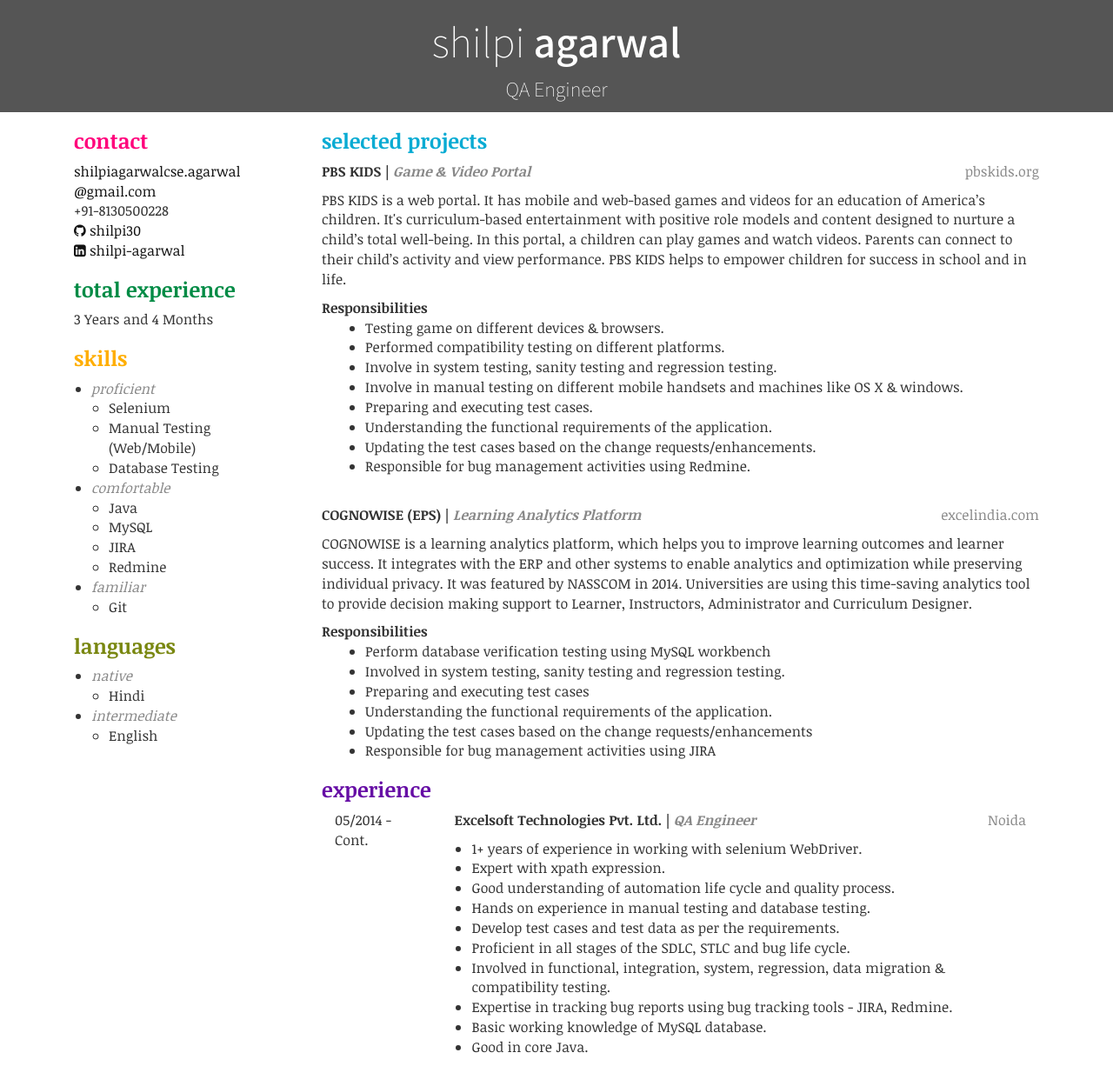
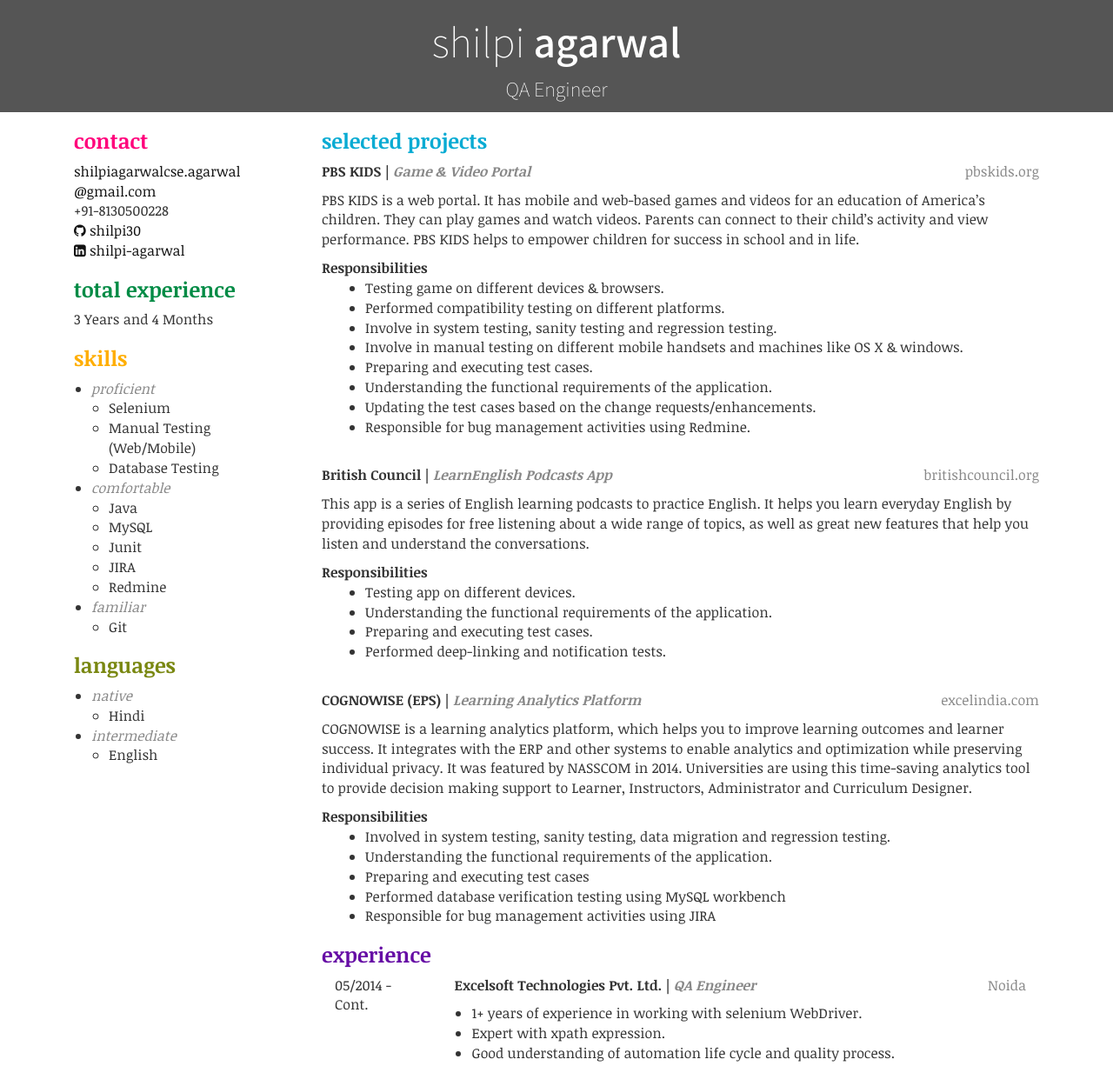
Before and after one commit to yoku2010/resume, a plain HTML site: page sa-resume-doc.html in a window 1280 px wide. Shown: the top 1226 px of the page at 87% size. Drawn offline with Linux system fonts and the light colour scheme.

Commit message:
Resume update

```diff
--- a/sa-resume-doc.html
+++ b/sa-resume-doc.html
@@ -52,6 +52,7 @@
                 <ul>
                   <li>Java</li>
                   <li>MySQL</li>
+                  <li>Junit</li>
                   <li>JIRA</li>
                   <li>Redmine</li>
                 </ul>
@@ -96,7 +97,7 @@
                   <em>Game &amp; Video Portal</em>
                 </strong>
               </p>
-              <p>PBS KIDS is a web portal. It has mobile and web-based games and videos for an education of America’s children. It's curriculum-based entertainment with positive role models and content designed to nurture a child’s total well-being. In this portal, a children can play games and watch videos. Parents can connect to their child’s activity and view performance. PBS KIDS helps to empower children for success in school and in life.</p>
+              <p>PBS KIDS is a web portal. It has mobile and web-based games and videos for an education of America’s children. They can play games and watch videos. Parents can connect to their child’s activity and view performance. PBS KIDS helps to empower children for success in school and in life.</p>
               <strong>Responsibilities</strong>
               <ul style="margin-left:30px;">
                 <li>Testing game on different devices &amp; browsers.</li>
@@ -107,6 +108,26 @@
                 <li>Understanding the functional requirements of the application.</li>
                 <li>Updating the test cases based on the change requests/enhancements.</li>
                 <li>Responsible for bug management activities using Redmine.</li>
+              </ul>
+            </div>
+            <br/>
+            <!-- British Council -->
+            <div class="project">
+              <a target="_blank" href="https://learnenglish.britishcouncil.org/en/apps/learnenglish-podcasts" target="_blank" class="pull-right">britishcouncil.org</a>
+              <p>
+                <strong>
+                  British Council
+                  <span> | </span>
+                  <em>LearnEnglish Podcasts App</em>
+                </strong>
+              </p>
+              <p>This app is a series of English learning podcasts to practice English. It helps you learn everyday English by providing episodes for free listening about a wide range of topics, as well as great new features that help you listen and understand the conversations.</p>
+              <strong>Responsibilities</strong>
+              <ul style="margin-left:30px;">
+                <li>Testing app on different devices.</li>
+                <li>Understanding the functional requirements of the application.</li>
+                <li>Preparing and executing test cases.</li>
+                <li>Performed deep-linking and notification tests.</li>
               </ul>
             </div>
             <br/>
@@ -123,11 +144,10 @@
               <p>COGNOWISE is a learning analytics platform, which helps you to improve learning outcomes and learner success. It integrates with the ERP and other systems to enable analytics and optimization while preserving individual privacy. It was featured by NASSCOM in 2014. Universities are using this time-saving analytics tool to provide decision making support to Learner, Instructors, Administrator and Curriculum Designer.</p>
               <strong>Responsibilities</strong>
               <ul style="margin-left:30px;">
-                <li>Perform database verification testing using MySQL workbench</li>
-                <li>Involved in system testing, sanity testing and regression testing.</li>
+                <li>Involved in system testing, sanity testing, data migration and regression testing.</li>
+                <li>Understanding the functional requirements of the application.</li>
                 <li>Preparing and executing test cases</li>
-                <li>Understanding the functional requirements of the application.</li>
-                <li>Updating the test cases based on the change requests/enhancements</li>
+                <li>Performed database verification testing using MySQL workbench</li>
                 <li>Responsible for bug management activities using JIRA</li>
               </ul>
             </div>
@@ -155,10 +175,9 @@
                     <li>Hands on experience in manual testing and database testing.</li>
                     <li>Develop test cases and test data as per the requirements.</li>
                     <li>Proficient in all stages of the SDLC, STLC and bug life cycle.</li>
-                    <li>Involved in functional, integration, system, regression, data migration &amp; compatibility testing.</li>
                     <li>Expertise in tracking bug reports using bug tracking tools - JIRA, Redmine.</li>
                     <li>Basic working knowledge of MySQL database.</li>
-                    <li>Good in core Java.</li>
+                    <li>Good in core Java and Junit Framework.</li>
                   </ul>
                 </div>
               </div>
```
Also changed, not shown: index.html (+48 -10 lines), resume-doc.html (+1 -1 lines), 2 other files.
